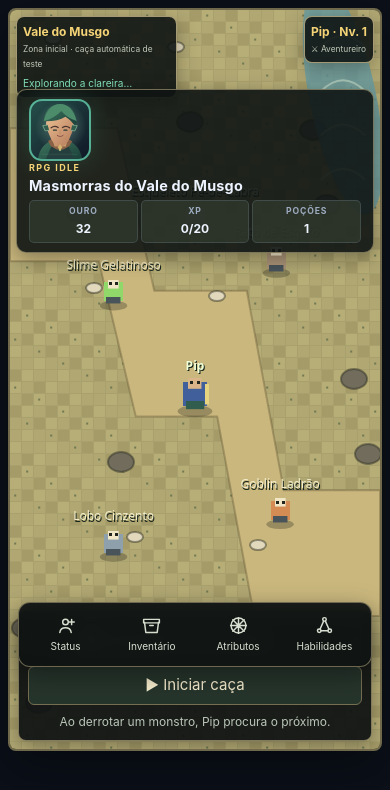
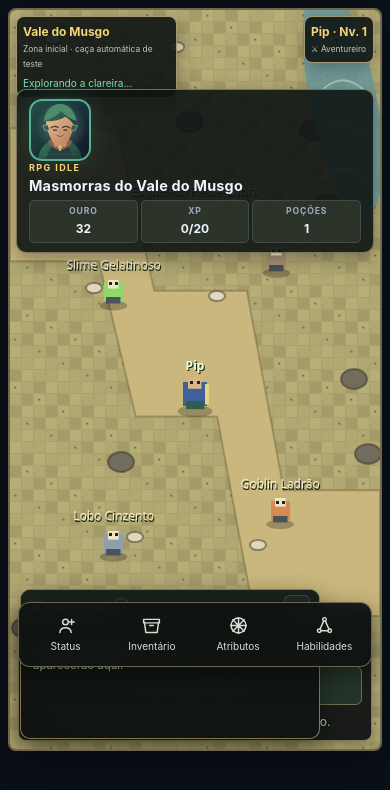
Before and after one commit to Tenchu21/rpg-idle-masmorras, a website: page index.html in a window 390 px wide. Drawn offline with Linux system fonts and the light colour scheme.

Commit message:
Adiciona chat de combate separado do inventário para registrar mortes de monstros.

```diff
--- a/index.html
+++ b/index.html
@@ -10,6 +10,7 @@
     <link rel="stylesheet" href="src/world2d.css" />
     <link rel="stylesheet" href="src/hud.css" />
     <link rel="stylesheet" href="src/skill-tree.css" />
+    <link rel="stylesheet" href="src/combat-chat.css" />
   </head>
   <body>
     <section id="world-demo" aria-label="Campo de caça 2D"></section>
@@ -18,5 +19,6 @@
     <script type="module" src="src/world2d.js"></script>
     <script type="module" src="src/hud.js"></script>
     <script type="module" src="src/skill-tree.js"></script>
+    <script type="module" src="src/combat-chat.js"></script>
   </body>
 </html>
--- /dev/null
+++ b/src/combat-chat.css
@@ -0,0 +1,45 @@
+.combat-chat {
+  position: absolute;
+  z-index: 10;
+  bottom: 14px;
+  left: 14px;
+  display: flex;
+  width: min(350px, calc(100% - 28px));
+  height: 190px;
+  flex-direction: column;
+  overflow: hidden;
+  border: 1px solid rgba(220, 196, 128, .56);
+  border-radius: 10px;
+  background: rgba(15, 20, 19, .94);
+  color: #e9eee4;
+  box-shadow: 0 10px 28px rgba(0, 0, 0, .4);
+  backdrop-filter: blur(10px);
+  pointer-events: auto;
+  transition: height .18s ease, width .18s ease;
+}
+.combat-chat-header {
+  display: flex;
+  min-height: 38px;
+  align-items: center;
+  justify-content: space-between;
+  padding: 5px 9px 5px 11px;
+  border-bottom: 1px solid rgba(220, 196, 128, .2);
+  background: rgba(26, 34, 31, .96);
+}
+.combat-chat-title { display: flex; align-items: center; gap: 7px; }
+.combat-chat-title strong { color: #e8ddb8; font-size: .77rem; letter-spacing: .04em; }
+.chat-live-dot { width: 7px; height: 7px; border-radius: 50%; background: #81daa0; box-shadow: 0 0 8px rgba(129, 218, 160, .65); }
+.chat-count { min-width: 20px; padding: 2px 6px; border: 1px solid rgba(255,255,255,.12); border-radius: 99px; color: #aeb8ad; font-size: .62rem; text-align: center; }
+.combat-chat-toggle { width: 26px; height: 26px; border: 1px solid rgba(255,255,255,.13); border-radius: 6px; background: rgba(255,255,255,.04); color: #e6e9df; cursor: pointer; font-size: 1rem; line-height: 1; }
+.combat-chat-messages { display: flex; flex: 1; flex-direction: column; gap: 5px; overflow-y: auto; margin: 0; padding: 8px 10px; list-style: none; scrollbar-width: thin; scrollbar-color: #756d50 transparent; }
+.chat-welcome { padding: 4px 2px; color: #aab4aa; font-size: .71rem; }
+.chat-kill { display: grid; grid-template-columns: 42px minmax(0, 1fr); gap: 7px; padding: 5px 6px; border-radius: 5px; background: rgba(93, 120, 80, .16); font-size: .71rem; line-height: 1.35; }
+.chat-kill time { color: #9caa9b; font-variant-numeric: tabular-nums; }
+.chat-kill span { color: #e8e4ce; overflow-wrap: anywhere; }
+.combat-chat.is-collapsed { width: min(220px, calc(100% - 28px)); height: 38px; }
+.combat-chat.is-collapsed .combat-chat-header { border-bottom: 0; }
+.combat-chat.is-collapsed .combat-chat-messages { display: none; }
+@media (max-width: 760px) {
+  .combat-chat { bottom: 10px; left: 10px; width: min(300px, calc(100% - 20px)); height: 150px; }
+  .combat-chat.is-collapsed { width: min(210px, calc(100% - 20px)); }
+}
--- /dev/null
+++ b/src/combat-chat.js
@@ -0,0 +1,98 @@
+const STORAGE_KEY = 'rpg-idle-combat-chat-v1';
+const MAX_MESSAGES = 40;
+const gameApp = document.querySelector('#app');
+const frame = document.querySelector('#world-demo .world-frame');
+if (!gameApp || !frame) throw new Error('Não foi possível iniciar o chat de combate.');
+
+const chat = document.createElement('section');
+chat.className = 'combat-chat';
+chat.setAttribute('aria-label', 'Chat de combate');
+chat.innerHTML = `
+  <header class="combat-chat-header">
+    <div class="combat-chat-title"><span class="chat-live-dot" aria-hidden="true"></span><strong>Combate</strong><span class="chat-count" aria-label="Abates registrados">0</span></div>
+    <button type="button" class="combat-chat-toggle" aria-label="Minimizar chat" aria-expanded="true">−</button>
+  </header>
+  <ol class="combat-chat-messages" role="log" aria-live="polite" aria-relevant="additions">
+    <li class="chat-welcome">Registro de abates: monstros derrotados aparecerão aqui.</li>
+  </ol>`;
+frame.append(chat);
+
+const messageList = chat.querySelector('.combat-chat-messages');
+const counter = chat.querySelector('.chat-count');
+const toggle = chat.querySelector('.combat-chat-toggle');
+let messages = loadMessages();
+let lastObservedLog = gameApp.querySelector('.log-item')?.textContent.trim() || '';
+
+function loadMessages() {
+  try {
+    const parsed = JSON.parse(localStorage.getItem(STORAGE_KEY) || '[]');
+    return Array.isArray(parsed) ? parsed.slice(-MAX_MESSAGES) : [];
+  } catch {
+    return [];
+  }
+}
+
+function saveMessages() {
+  try {
+    localStorage.setItem(STORAGE_KEY, JSON.stringify(messages.slice(-MAX_MESSAGES)));
+  } catch (error) {
+    console.warn('Não foi possível salvar o chat de combate.', error);
+  }
+}
+
+function renderMessages() {
+  messageList.replaceChildren();
+  if (!messages.length) {
+    const welcome = document.createElement('li');
+    welcome.className = 'chat-welcome';
+    welcome.textContent = 'Registro de abates: monstros derrotados aparecerão aqui.';
+    messageList.append(welcome);
+  } else {
+    for (const message of messages) {
+      const entry = document.createElement('li');
+      entry.className = 'chat-kill';
+      const time = document.createElement('time');
+      time.dateTime = message.timestamp;
+      time.textContent = new Date(message.timestamp).toLocaleTimeString('pt-BR', { hour: '2-digit', minute: '2-digit' });
+      const text = document.createElement('span');
+      text.textContent = message.text;
+      entry.append(time, text);
+      messageList.append(entry);
+    }
+  }
+  counter.textContent = String(messages.length);
+  messageList.scrollTop = messageList.scrollHeight;
+}
+
+function recordKillFromGameLog() {
+  const latest = gameApp.querySelector('.log-item');
+  const text = latest?.textContent.trim();
+  if (!text || text === lastObservedLog) return;
+  lastObservedLog = text;
+
+  const defeated = text.match(/^(.+?) derrotado!\s*(.*)$/i);
+  if (!defeated) return;
+
+  messages.push({
+    text: `${defeated[1]} derrotado${defeated[2] ? ` · ${defeated[2]}` : ''}`,
+    timestamp: new Date().toISOString(),
+  });
+  messages = messages.slice(-MAX_MESSAGES);
+  saveMessages();
+  renderMessages();
+}
+
+toggle.addEventListener('click', () => {
+  const collapsed = chat.classList.toggle('is-collapsed');
+  toggle.setAttribute('aria-expanded', String(!collapsed));
+  toggle.setAttribute('aria-label', collapsed ? 'Expandir chat' : 'Minimizar chat');
+  toggle.textContent = collapsed ? '+' : '−';
+});
+
+new MutationObserver(recordKillFromGameLog).observe(gameApp, {
+  childList: true,
+  subtree: true,
+  characterData: true,
+});
+
+renderMessages();
```
